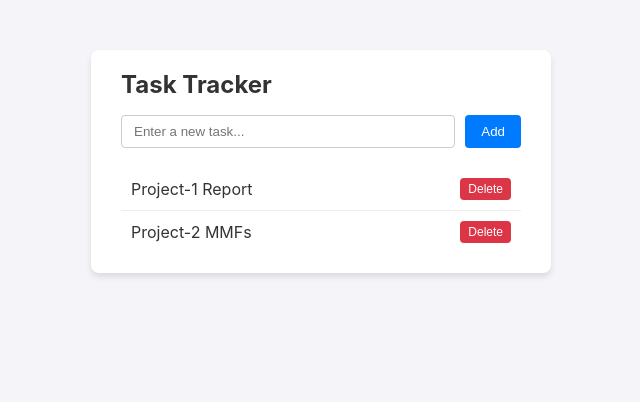
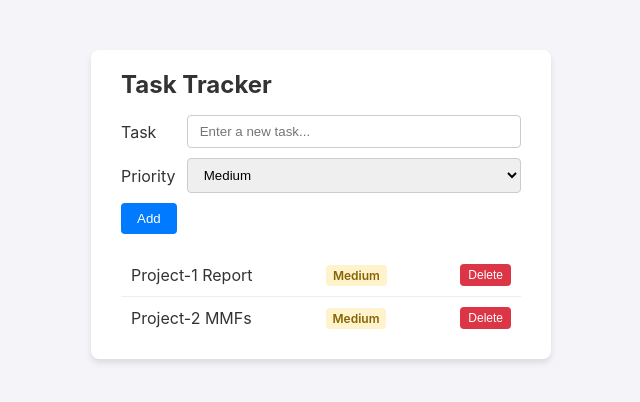
Before and after one commit to gdawerty/CS3300_TA_WORKSHOP, a Flask app: page / in a window 1280 px wide. Shown: the top 402 px of the page, without its empty margins (319-959 px from the left). Run offline with Flask 3, Linux system fonts and the light colour scheme.

Commit message:
Implement feature for issue #1

```diff
--- a/app.py
+++ b/app.py
@@ -1,6 +1,9 @@
 from flask import Flask, render_template, request, jsonify
 
 app = Flask(__name__)
+
+VALID_PRIORITIES = {"Low", "Medium", "High"}
+DEFAULT_PRIORITY = "Medium"
 
 tasks = [
     {"id": 1, "title": "Project-1 Report"},
@@ -8,16 +11,29 @@ tasks = [
 ]
 next_id = 3
 
+
 @app.route('/')
 def index():
+    """Render the task tracker page."""
     return render_template('index.html')
+
 
 @app.route('/api/tasks', methods=['GET'])
 def get_tasks():
-    return jsonify(tasks)
+    """Return all tasks with a normalized priority."""
+    response_tasks = []
+    for task in tasks:
+        response_task = dict(task)
+        response_task["priority"] = normalize_priority(
+            response_task.get("priority")
+        )
+        response_tasks.append(response_task)
+    return jsonify(response_tasks)
+
 
 @app.route('/api/tasks', methods=['POST'])
 def add_task():
+    """Create a task with a validated priority."""
     global next_id
     data = request.get_json()
 
@@ -26,18 +42,29 @@ def add_task():
 
     new_task = {
         "id": next_id,
-        "title": data['title']
+        "title": data['title'],
+        "priority": normalize_priority(data.get("priority"))
     }
     tasks.append(new_task)
     next_id += 1
 
     return jsonify(new_task), 201
 
+
 @app.route('/api/tasks/<int:task_id>', methods=['DELETE'])
 def delete_task(task_id):
+    """Delete the task matching the supplied ID."""
     global tasks
-    tasks = [t for t in tasks if t['id'] != task_id]
+    tasks = [task for task in tasks if task['id'] != task_id]
     return jsonify({"result": "success"}), 200
+
+
+def normalize_priority(priority):
+    """Return a supported priority or the default priority."""
+    if priority in VALID_PRIORITIES:
+        return priority
+    return DEFAULT_PRIORITY
+
 
 if __name__ == '__main__':
     app.run(debug=True, port=5000)
--- a/static/app.js
+++ b/static/app.js
@@ -1,3 +1,6 @@
+const supportedPriorities = ['Low', 'Medium', 'High'];
+const defaultPriority = 'Medium';
+
 document.addEventListener('DOMContentLoaded', fetchTasks);
 
 async function fetchTasks() {
@@ -8,27 +11,43 @@ async function fetchTasks() {
 
     tasks.forEach(task => {
         const li = document.createElement('li');
-        li.innerHTML = `
-            <span>${task.title}</span>
-            <button class="delete-btn" onclick="deleteTask(${task.id})">Delete</button>
-        `;
+        const taskText = document.createElement('span');
+        const priority = supportedPriorities.includes(task.priority)
+            ? task.priority
+            : defaultPriority;
+        const priorityLabel = document.createElement('span');
+        const deleteButton = document.createElement('button');
+
+        taskText.textContent = task.title;
+        priorityLabel.textContent = priority;
+        priorityLabel.className = `priority priority-${priority.toLowerCase()}`;
+        deleteButton.textContent = 'Delete';
+        deleteButton.className = 'delete-btn';
+        deleteButton.addEventListener('click', () => deleteTask(task.id));
+
+        li.appendChild(taskText);
+        li.appendChild(priorityLabel);
+        li.appendChild(deleteButton);
         taskList.appendChild(li);
     });
 }
 
 async function addTask() {
     const titleInput = document.getElementById('task-title');
+    const priorityInput = document.getElementById('task-priority');
     const title = titleInput.value.trim();
+    const priority = priorityInput.value || defaultPriority;
 
     if (!title) return;
 
     await fetch('/api/tasks', {
         method: 'POST',
         headers: { 'Content-Type': 'application/json' },
-        body: JSON.stringify({ title })
+        body: JSON.stringify({ title, priority })
     });
 
     titleInput.value = '';
+    priorityInput.value = defaultPriority;
     fetchTasks();
 }
 
--- a/static/style.css
+++ b/static/style.css
@@ -1,5 +1,6 @@
 body {
-    font-family: -apple-system, BlinkMacSystemFont, "Segoe UI", Roboto, Helvetica, Arial, sans-serif;
+    font-family: -apple-system, BlinkMacSystemFont, "Segoe UI", Roboto,
+        Helvetica, Arial, sans-serif;
     background-color: #f4f4f9;
     color: #333;
     display: flex;
@@ -12,7 +13,7 @@ body {
     background: white;
     padding: 20px 30px;
     border-radius: 8px;
-    box-shadow: 0 4px 6px rgba(0,0,0,0.1);
+    box-shadow: 0 4px 6px rgba(0, 0, 0, 0.1);
     width: 100%;
     max-width: 400px;
 }
@@ -23,13 +24,15 @@ h1 {
 }
 
 .task-input {
-    display: flex;
+    display: grid;
+    grid-template-columns: auto 1fr;
     gap: 10px;
     margin-bottom: 20px;
+    align-items: center;
 }
 
-input[type="text"] {
-    flex: 1;
+input[type="text"],
+select {
     padding: 8px 12px;
     border: 1px solid #ccc;
     border-radius: 4px;
@@ -58,12 +61,35 @@ li {
     display: flex;
     justify-content: space-between;
     align-items: center;
+    gap: 8px;
     padding: 10px;
     border-bottom: 1px solid #eee;
 }
 
 li:last-child {
     border-bottom: none;
+}
+
+.priority {
+    padding: 3px 7px;
+    border-radius: 4px;
+    font-size: 12px;
+    font-weight: 600;
+}
+
+.priority-low {
+    background-color: #d4edda;
+    color: #155724;
+}
+
+.priority-medium {
+    background-color: #fff3cd;
+    color: #856404;
+}
+
+.priority-high {
+    background-color: #f8d7da;
+    color: #721c24;
 }
 
 .delete-btn {
--- a/templates/index.html
+++ b/templates/index.html
@@ -11,7 +11,14 @@
         <h1>Task Tracker</h1>
 
         <div class="task-input">
+            <label for="task-title">Task</label>
             <input type="text" id="task-title" placeholder="Enter a new task...">
+            <label for="task-priority">Priority</label>
+            <select id="task-priority">
+                <option value="Low">Low</option>
+                <option value="Medium" selected>Medium</option>
+                <option value="High">High</option>
+            </select>
             <button onclick="addTask()">Add</button>
         </div>
 
```
Also changed, not shown: tests/test_app.py (+83 -9 lines).
